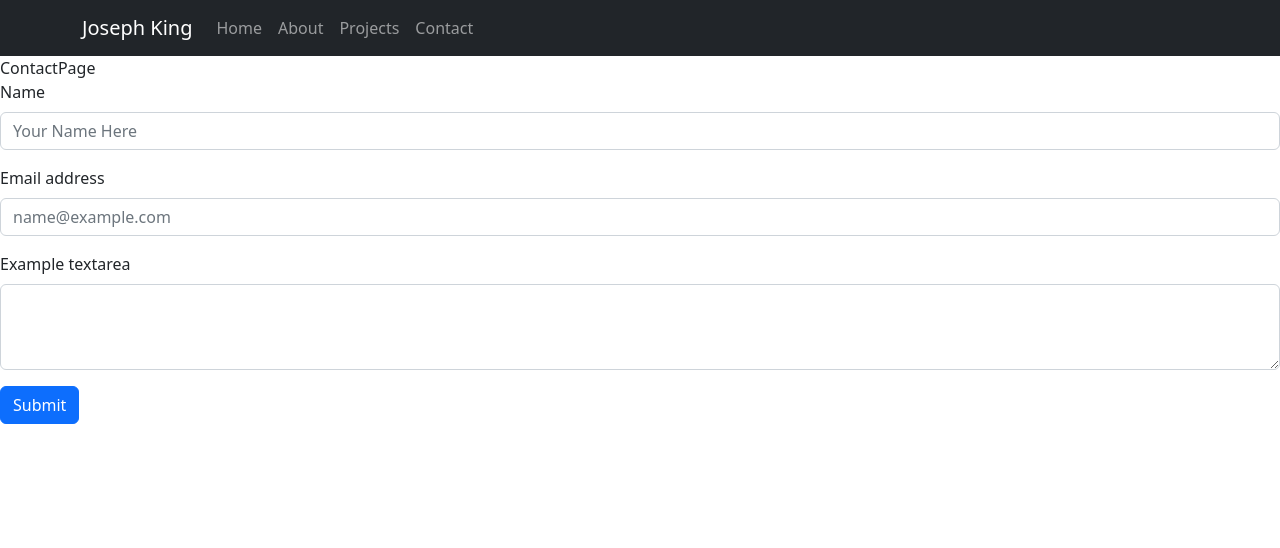
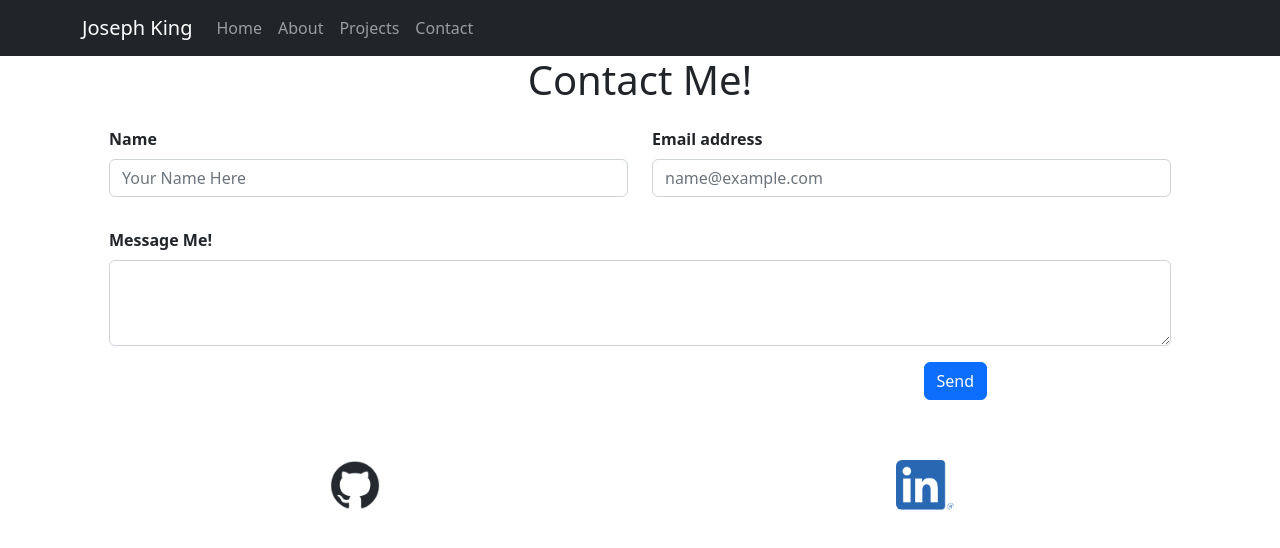
Before and after one commit to Joseph-King93/My-Portfolio, a React (Create React App) app: page /contact in a window 1280 px wide. Shown: the top 548 px of the page. Built offline with nearby package versions, Linux system fonts and the light colour scheme.

Commit message:
setting up for deployment

```diff
--- a/src/components/ContactForm/ContactForm.jsx
+++ b/src/components/ContactForm/ContactForm.jsx
@@ -1,7 +1,10 @@
 import React, { useRef } from 'react';
 import emailjs from '@emailjs/browser';
 import Button from 'react-bootstrap/Button';
+import Container from 'react-bootstrap/Container';
 import Form from 'react-bootstrap/Form';
+import Row from 'react-bootstrap/Row'
+import Col from 'react-bootstrap/Col'
 
 export const ContactUs = () => {
     const form = useRef();
@@ -19,23 +22,37 @@ export const ContactUs = () => {
 
     return (
         <>
+            <Container className='text-start'>
                 <Form ref={form} onSubmit={sendEmail}>
+                    <Row style={{margin: 15}}>
+                        <Col className="align-items-start">
                             <Form.Group className="mb-3" controlId="exampleForm.ControlInput1">
-                    <Form.Label>Name</Form.Label>
+                                <Form.Label><strong>Name</strong></Form.Label>
                                 <Form.Control type="text" placeholder="Your Name Here" name="user_name" />
                             </Form.Group>
-                <Form.Group className="mb-3" controlId="exampleForm.ControlInput1">
-                    <Form.Label>Email address</Form.Label>
+                        </Col>
+                        <Col>
+                            <Form.Group className="mb-3" controlId="exampleForm.ControlInput2">
+                                <Form.Label><strong>Email address</strong></Form.Label>
                                 <Form.Control type="email" placeholder="name@example.com" />
                             </Form.Group>
+                        </Col>
+                    </Row>
+                    <Row style={{ margin: 15 }}>
+                        <Col xs={12}>
                             <Form.Group className="mb-3" controlId="exampleForm.ControlTextarea1">
-                    <Form.Label>Example textarea</Form.Label>
+                                    <Form.Label><strong>Message Me!</strong></Form.Label>
                                 <Form.Control as="textarea" rows={3} name="message"/>
                             </Form.Group>
+                        </Col>
+                        <Col xs={{ span: 3, offset: 9 }} className='align-items-start'>
                             <Button type="submit">
-                    Submit
+                                Send
                             </Button>
+                        </Col>
+                    </Row>
                 </Form>
+            </Container>
         </>
     );
 };
--- a/src/pages/AboutPage/AboutPage.jsx
+++ b/src/pages/AboutPage/AboutPage.jsx
@@ -12,6 +12,7 @@ export default function AboutPage() {
             <br></br>
             <div className='text-center'>
                 <h3>MERN</h3>
+                <p>I have experience working with Express only and Express + React projects! JSX, EJS, JWT, and Mongoose are among some of the langauages/tools I have used in projects! </p>
             </div>
             <Container fluid>
                 <Row className='text-center align-items-center'>
@@ -59,6 +60,7 @@ export default function AboutPage() {
             <br></br>
             <div className='text-center'>
                 <h3>Django</h3>
+                <p>I have experience working on both front-end and back-end with Django! I've utilized PostgreSQL and Materialize CSS with Django and enjoy the customization and tools that come with Django!</p>
             </div>
             <Container fluid>
                 <Row className='text-center align-items-center'>
@@ -77,6 +79,9 @@ export default function AboutPage() {
                     <Col>
                         <Image src="https://img.icons8.com/fluency/144/null/python.png" fluid />
                     </Col>
+                    <Col>
+                        <Image src="https://iconape.com/wp-content/png_logo_vector/materialize-logo.png" fluid />
+                    </Col>
                     <Col></Col>
                 </Row>
             </Container>
--- a/src/pages/ContactPage/ContactPage.jsx
+++ b/src/pages/ContactPage/ContactPage.jsx
@@ -1,10 +1,45 @@
 import { ContactUs } from "../../components/ContactForm/ContactForm"
+import Col from 'react-bootstrap/Col'
+import Container from 'react-bootstrap/Container';
+import Image from 'react-bootstrap/Image'
+import Row from 'react-bootstrap/Row'
+
 
 export default function ContactPage() {
     return (
         <>
-            ContactPage
+            <Container>
+                <Row className="text-center">
+                    <Col>
+                        <h1>Contact Me!</h1>
+                    </Col>
+                </Row>
+            </Container>
             <ContactUs />
+            <Container style={{marginTop: 60}}>
+                <Row className='text-center align-items-center'>
+                    <Col>
+                        <a href="https://github.com/Joseph-King93" target="_blank">
+                            <Image
+                                rounded
+                                fluid
+                                style={{ height: 50 }}
+                                src="/github-mark.png"
+                            />
+                        </a>
+                    </Col>
+                    <Col>
+                        <a href="https://www.linkedin.com/in/joseph-king-se/" target="_blank">
+                            <Image
+                                rounded
+                                fluid
+                                style={{ height: 50 }}
+                                src="/LI-In-Bug.png"
+                            />
+                        </a>
+                    </Col>
+                </Row>
+            </Container>
         </>
     )
 }
--- a/src/pages/ProjectsPage/ProjectsPage.jsx
+++ b/src/pages/ProjectsPage/ProjectsPage.jsx
@@ -24,6 +24,7 @@ export default function ProjectsPage() {
                     </Col>
                 </Row>
                 <br></br>
+                <br></br>
                 <Row className='align-items-center'>
                     <Col>
                         <a href="https://ancient-sea-57311.herokuapp.com/" target="_blank">
@@ -40,6 +41,7 @@ export default function ProjectsPage() {
                     </Col>
                 </Row>
                 <br></br>
+                <br></br>
                 <Row className='align-items-center'>
                     <Col>
                         <a href="https://shrouded-retreat-81056.herokuapp.com/" target="_blank">
@@ -55,6 +57,7 @@ export default function ProjectsPage() {
                         <p>This is a fitness app developed using Django and Python! Comes loaded with features such as template authentication, user permission and grouping assignment, and various styling arrangements made possible with Materialize CSS!</p>
                     </Col>
                 </Row>
+                <br></br>
                 <br></br>
                 <Row className='align-items-center'>
                     <Col>
```
Also changed, not shown: public/LI-In-Bug.png (added), public/github-mark.png (added). Lines whose indentation alone changed are shown as unchanged.
